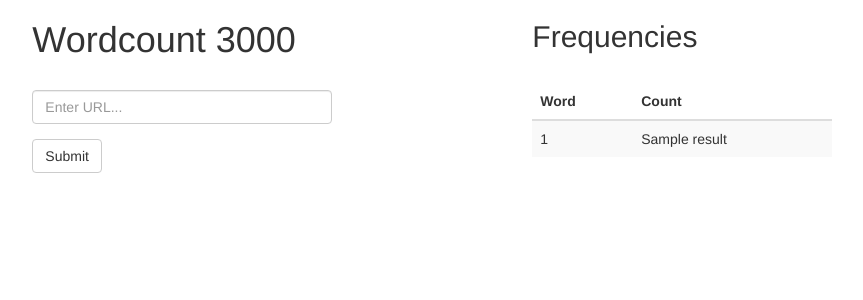
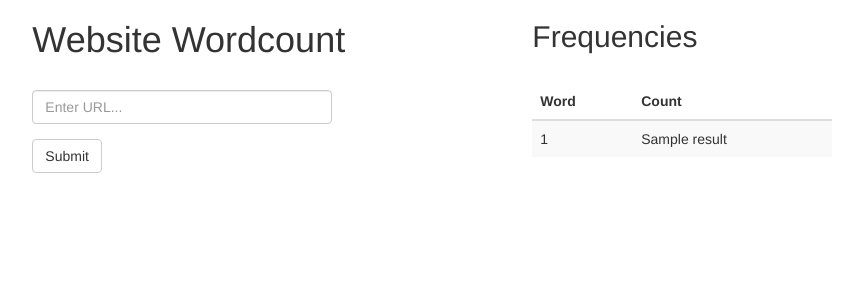
Before and after one commit to desubhankar94/Webpage_Wordcount, a Flask app: template templates/index.html in a window 1280 px wide. Shown: the top 300 px of the page, without its empty margins (206-1069 px from the left). Run offline with Flask 2, Linux system fonts and the light colour scheme; the template is opened without the code that fills it: most values are stand-ins (such as "Sample title", 1, 10 or a date in 2020); some libraries are stand-ins or nearby versions.

Commit message:
index page rename

```diff
--- a/templates/index.html
+++ b/templates/index.html
@@ -14,7 +14,7 @@
     <div class="container">
       <div class="row">
         <div class="col-sm-5 col-sm-offset-1">
-          <h1>Wordcount 3000</h1>
+          <h1>Website Wordcount</h1>
           <br>
           <form role="form" method="POST" action="/">
             <div class="form-group">
```
